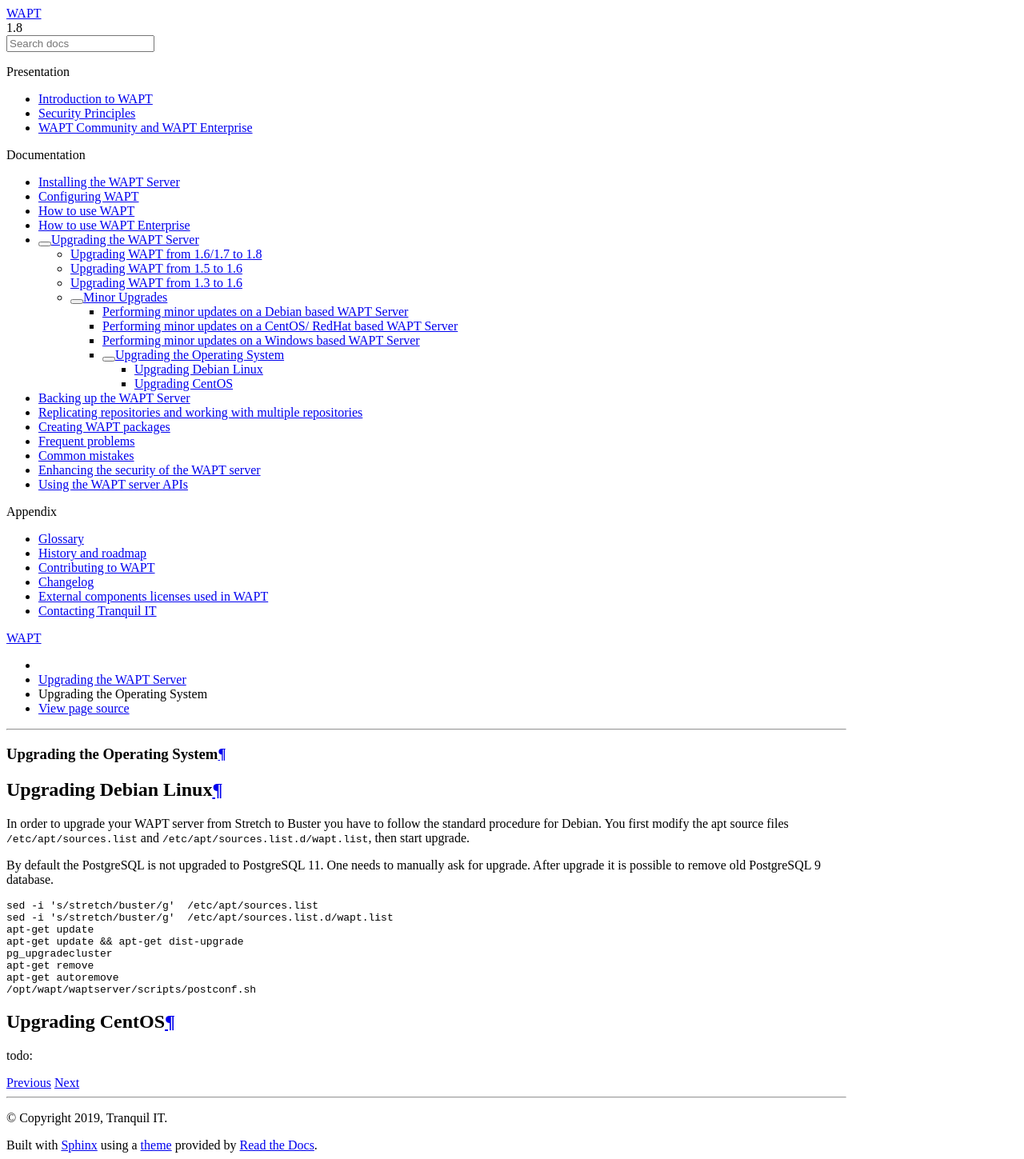
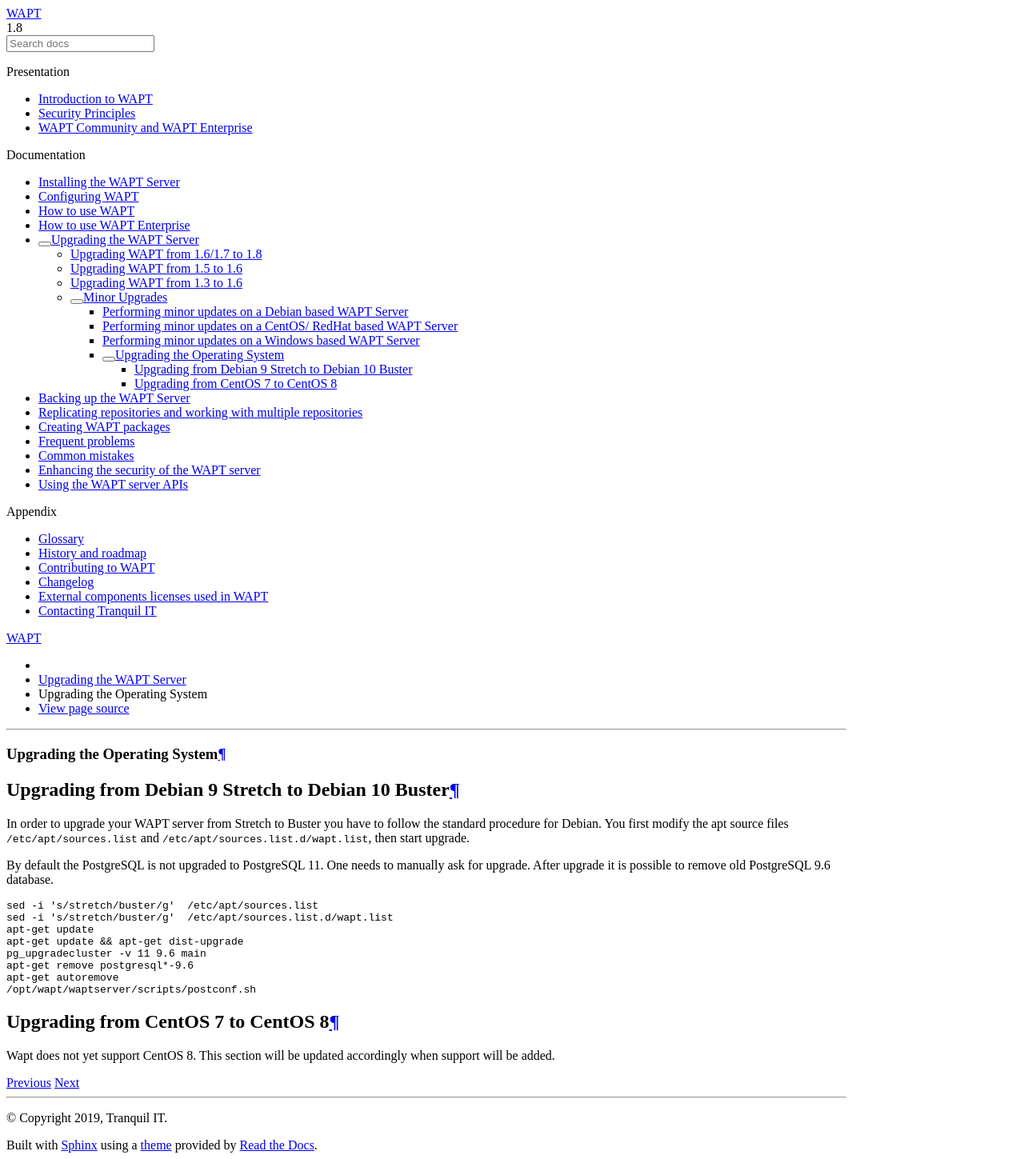
Before and after one commit to tranquilit/WAPT-Documentation, a Sphinx documentation site: the page built from source/waptserver-update/waptserver-upgrade-os.rst, in a window 1280 px wide. Shown: the whole page at 80% size. Built offline with Sphinx 7.4.7 and the Read the Docs theme 2.0.0, drawn with Linux system fonts in a browser that asks for light colours.

Commit message:
update doc for upgrade from debian 9 to debian 10

```diff
--- a/source/waptserver-update/waptserver-upgrade-os.rst
+++ b/source/waptserver-update/waptserver-upgrade-os.rst
@@ -24,15 +24,15 @@
 Upgrading the Operating System
 ==============================
 
-Upgrading Debian Linux
-------------------------------
+Upgrading from Debian 9 Stretch to Debian 10 Buster
+---------------------------------------------------
 
 In order to upgrade your WAPT server from Stretch to Buster you have to follow the
 standard procedure for Debian. You first modify the apt source files :file:`/etc/apt/sources.list`
 and :file:`/etc/apt/sources.list.d/wapt.list`, then start upgrade.
 
 By default the PostgreSQL is not upgraded to PostgreSQL 11. One needs to manually ask
-for upgrade. After upgrade it is possible to remove old PostgreSQL 9 database.
+for upgrade. After upgrade it is possible to remove old PostgreSQL 9.6 database.
 
 .. code-block:: bash
 
@@ -40,13 +40,14 @@
   sed -i 's/stretch/buster/g'  /etc/apt/sources.list.d/wapt.list
   apt-get update
   apt-get update && apt-get dist-upgrade
-  pg_upgradecluster
-  apt-get remove
+  pg_upgradecluster -v 11 9.6 main
+  apt-get remove postgresql*-9.6
   apt-get autoremove
   /opt/wapt/waptserver/scripts/postconf.sh
 
 
-Upgrading CentOS
-------------------------------
+Upgrading from CentOS 7 to CentOS 8
+-----------------------------------
 
-:todo:
+Wapt does not yet support CentOS 8. This section will be updated accordingly when
+support will be added.
```
